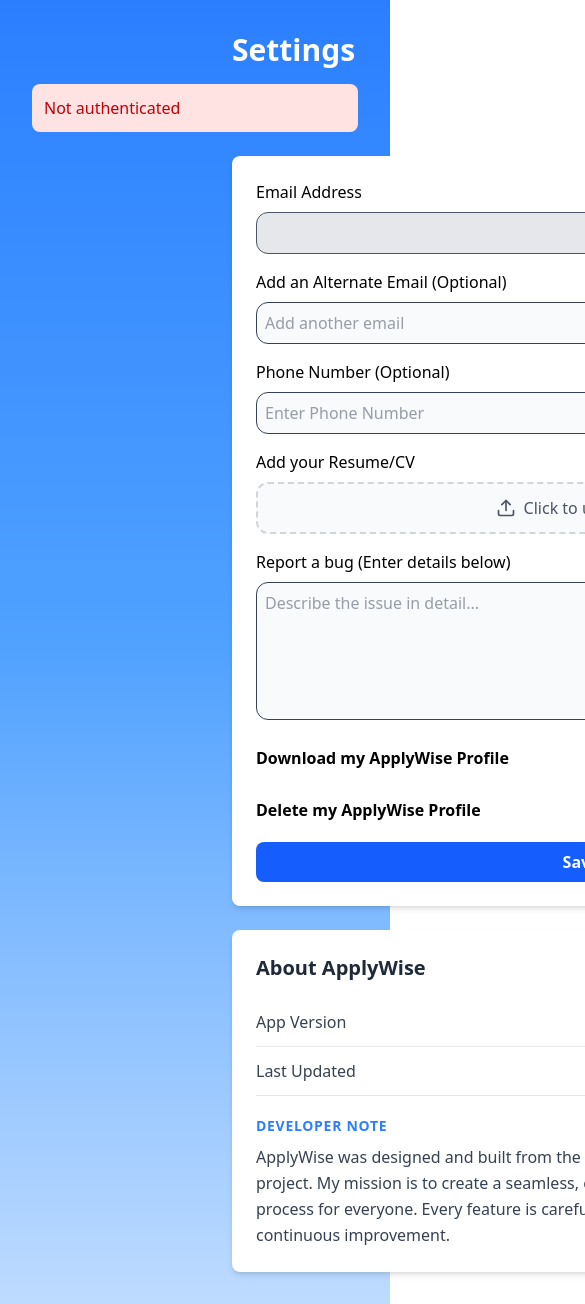
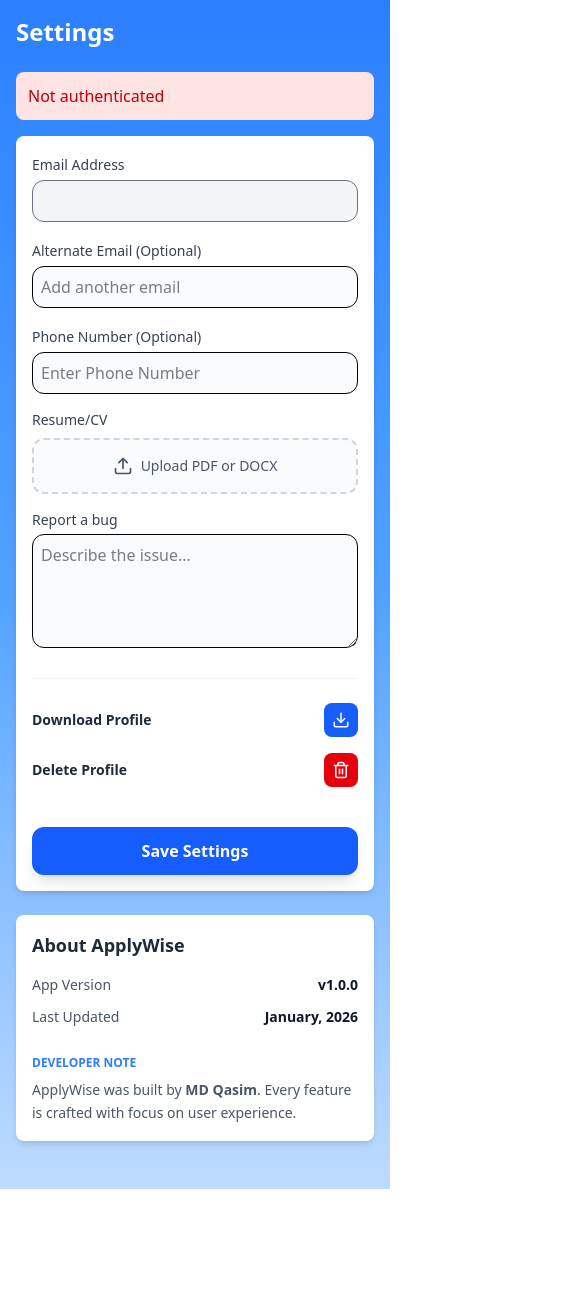
Before and after one commit to mdqasim786/ApplyWise-AI-Job-Application-Tracker, a React (Vite) app in the folder client/client/: page /dashboard/settings in a window 390 px wide. Shown: the top 1304 px of the page, 585 px wide, since content can reach past the window. After the commit the page ends 1189 px from the top, so only its background shows below. Built offline with nearby package versions, Linux system fonts and the light colour scheme.

Commit message:
made settings.jsx mobile responsive

```diff
--- a/client/client/src/Pages/Settings.jsx
+++ b/client/client/src/Pages/Settings.jsx
@@ -1,13 +1,13 @@
 import { Download, Trash2, FileText, Upload, X, AlertTriangle } from 'lucide-react';
 import React, { useState, useEffect } from 'react';
 
-// Delete Modal Component
+// Delete Modal Component (Responsive)
 function DeleteModal({ isOpen, onClose, onConfirm, isDeleting }) {
   if (!isOpen) return null;
 
   return (
-    <div className="fixed inset-0 bg-black bg-opacity-50 flex items-center justify-center z-50">
-      <div className="bg-white rounded-lg p-6 max-w-md w-full mx-4">
+    <div className="fixed inset-0 bg-black bg-opacity-50 flex items-center justify-center z-50 p-4">
+      <div className="bg-white rounded-lg p-6 w-full max-w-md">
         <div className="flex items-center gap-3 mb-4">
           <div className="bg-red-100 p-3 rounded-full">
             <AlertTriangle className="text-red-600" size={24} />
@@ -17,21 +17,21 @@
 
         <p className="text-gray-700 mb-6">
           Are you sure you want to delete your ApplyWise profile? This action cannot be undone.
-          All your data including email, password, applications, and resume will be permanently deleted.
+          All your data will be permanently deleted.
         </p>
 
-        <div className="flex gap-3 justify-end">
+        <div className="flex flex-col sm:flex-row gap-3 justify-end">
           <button
             onClick={onClose}
             disabled={isDeleting}
-            className="px-4 py-2 border border-gray-300 rounded-lg text-gray-700 hover:bg-gray-50 transition-colors disabled:opacity-50"
+            className="w-full sm:w-auto px-4 py-2 border border-gray-300 rounded-lg text-gray-700 hover:bg-gray-50 disabled:opacity-50"
           >
             Cancel
           </button>
           <button
             onClick={onConfirm}
             disabled={isDeleting}
-            className="px-4 py-2 bg-red-600 text-white rounded-lg hover:bg-red-700 transition-colors disabled:opacity-50"
+            className="w-full sm:w-auto px-4 py-2 bg-red-600 text-white rounded-lg hover:bg-red-700 disabled:opacity-50"
           >
             {isDeleting ? 'Deleting...' : 'Yes, Delete My Profile'}
           </button>
@@ -237,138 +237,135 @@
   };
 
   return (
-    <div className="min-h-screen bg-gradient-to-b from-blue-500 via-blue-400 to-blue-200 p-8">
-      <h1 className="text-3xl ml-50 font-bold text-white">Settings</h1>
+    <div className="min-h-screen bg-gradient-to-b from-blue-500 via-blue-400 to-blue-200 p-4 md:p-8">
+      {/* Title centered on mobile, left-aligned on desktop */}
+      <h1 className="text-2xl md:text-3xl font-bold text-white max-w-3xl mx-auto mb-6">Settings</h1>
 
       {errorMessage && (
-        <div className="mt-4 p-3 bg-red-100 text-red-700 rounded-lg">
+        <div className="max-w-3xl mx-auto mb-4 p-3 bg-red-100 text-red-700 rounded-lg">
           {errorMessage}
         </div>
       )}
 
       {/* User Information Container */}
-      <div className="mt-6 ml-50 align-center w-3xl p-6 bg-white rounded-lg shadow-md">
-        <label className="text-md text-black">Email Address</label>
+      <div className="max-w-3xl mx-auto p-4 md:p-6 bg-white rounded-lg shadow-md">
+        <div className="space-y-4">
+          <div>
+            <label className="text-sm font-medium text-gray-700">Email Address</label>
             <input
               value={email || ""}
               disabled
-          className="w-full mt-2 p-2 mb-4 border rounded-xl bg-gray-200 text-gray-600 cursor-not-allowed"
+              className="w-full mt-1 p-2 border rounded-xl bg-gray-100 text-gray-500 cursor-not-allowed"
             />
+          </div>
 
-        <label className="text-md text-black">Add an Alternate Email (Optional)</label>
+          <div>
+            <label className="text-sm font-medium text-gray-700">Alternate Email (Optional)</label>
             <input
               type="email"
               placeholder="Add another email"
               value={alternateEmail}
               onChange={(e) => setAlternateEmail(e.target.value)}
-          className="w-full mt-2 p-2 mb-4 border rounded-xl bg-gray-50 text-gray-700 focus:outline-none focus:ring-2 focus:ring-blue-500"
+              className="w-full mt-1 p-2 border rounded-xl bg-gray-50 focus:ring-2 focus:ring-blue-500 outline-none"
             />
+          </div>
 
-        <label className="text-md text-black">Phone Number (Optional)</label>
+          <div>
+            <label className="text-sm font-medium text-gray-700">Phone Number (Optional)</label>
             <input
               type="tel"
               placeholder="Enter Phone Number"
               value={phoneNumber}
               onChange={(e) => setPhoneNumber(e.target.value)}
-          className="w-full mt-2 p-2 mb-4 border rounded-xl bg-gray-50 text-gray-700 focus:outline-none focus:ring-2 focus:ring-blue-500"
+              className="w-full mt-1 p-2 border rounded-xl bg-gray-50 focus:ring-2 focus:ring-blue-500 outline-none"
             />
+          </div>
 
-        <label className="text-md text-black mb-2 block">Add your Resume/CV</label>
-
+          <div>
+            <label className="text-sm font-medium text-gray-700 mb-2 block">Resume/CV</label>
             {resumeFileName ? (
-          // Show uploaded file
-          <div className="flex items-center justify-between w-full mt-2 p-3 border rounded-xl bg-blue-50">
-            <div className="flex items-center gap-2">
-              <FileText className="text-blue-600" size={20} />
-              <span className="text-gray-700">{resumeFileName}</span>
+              <div className="flex items-center justify-between p-3 border rounded-xl bg-blue-50">
+                <div className="flex items-center gap-2 overflow-hidden">
+                  <FileText className="text-blue-600 flex-shrink-0" size={20} />
+                  <span className="text-gray-700 truncate">{resumeFileName}</span>
                 </div>
-            <button
-              onClick={handleResumeDelete}
-              className="text-red-500 hover:text-red-700 transition-colors"
-              title="Delete resume"
-            >
+                <button onClick={handleResumeDelete} className="text-red-500 p-1">
                   <X size={20} />
                 </button>
               </div>
             ) : (
-          // Upload button
-          <label className="flex items-center justify-center gap-2 w-full mt-2 p-3 border-2 border-dashed border-gray-300 rounded-xl bg-gray-50 hover:bg-gray-100 cursor-pointer transition-colors">
+              <label className="flex items-center justify-center gap-2 p-4 border-2 border-dashed border-gray-300 rounded-xl bg-gray-50 hover:bg-gray-100 cursor-pointer">
                 <Upload className="text-gray-600" size={20} />
-            <span className="text-gray-600">
-              {isUploading ? "Uploading..." : "Click to upload PDF or DOCX"}
+                <span className="text-sm text-gray-600">
+                  {isUploading ? "Uploading..." : "Upload PDF or DOCX"}
                 </span>
-            <input
-              type="file"
-              accept=".pdf,.docx,.doc"
-              onChange={handleResumeUpload}
-              className="hidden"
-              disabled={isUploading}
-            />
+                <input type="file" accept=".pdf,.docx,.doc" onChange={handleResumeUpload} className="hidden" disabled={isUploading} />
               </label>
             )}
+          </div>
 
-        <label className="text-md text-black mt-4 block">Report a bug (Enter details below)</label>
+          <div>
+            <label className="text-sm font-medium text-gray-700 block">Report a bug</label>
             <textarea
-          rows="5"
-          type="text"
-          placeholder="Describe the issue in detail..."
-          className="w-full mt-2 p-2 mb-4 border rounded-xl bg-gray-50 text-gray-700 focus:outline-none focus:ring-2 focus:ring-blue-500"
+              rows="4"
+              placeholder="Describe the issue..."
+              className="w-full mt-1 p-2 border rounded-xl bg-gray-50 focus:ring-2 focus:ring-blue-500 outline-none"
             />
+          </div>
 
-        <div className="flex mb-5 items-center">
-          <label className="text-md font-bold text-black">Download my ApplyWise Profile</label>
-          <button className="ml-auto bg-blue-600 text-white px-4 py-2 rounded-lg hover:bg-blue-700 transition-colors">
-            <Download size={16} />
+          <hr className="my-6 border-gray-100" />
+
+          <div className="flex flex-col gap-4">
+            <div className="flex items-center justify-between">
+              <span className="text-sm font-bold text-gray-800">Download Profile</span>
+              <button className="bg-blue-600 text-white p-2 rounded-lg hover:bg-blue-700">
+                <Download size={18} />
               </button>
             </div>
 
-        <div className="flex items-center">
-          <label className="text-md font-bold text-black">Delete my ApplyWise Profile</label>
-          <button
-            onClick={() => setIsModalOpen(true)}
-            className="ml-auto bg-red-600 text-white px-4 py-2 rounded-lg hover:bg-red-700 transition-colors">
-            <Trash2 size={16} />
+            <div className="flex items-center justify-between">
+              <span className="text-sm font-bold text-gray-800">Delete Profile</span>
+              <button onClick={() => setIsModalOpen(true)} className="bg-red-600 text-white p-2 rounded-lg hover:bg-red-700">
+                <Trash2 size={18} />
               </button>
             </div>
+          </div>
 
-        {/* Delete Modal */}
+          <button
+            onClick={handleSaveSettings}
+            className="w-full bg-blue-600 text-white mt-6 py-3 rounded-xl hover:bg-blue-700 font-bold shadow-lg transition-transform active:scale-95">
+            Save Settings
+          </button>
+        </div>
+      </div>
+
+      {/* About Container */}
+      <div className="max-w-3xl mx-auto mt-6 p-4 md:p-6 bg-white rounded-lg shadow-md mb-8">
+        <h2 className="text-lg font-bold text-gray-800 mb-4">About ApplyWise</h2>
+        <div className="space-y-3">
+          <div className="flex justify-between text-sm">
+            <span className="text-gray-600">App Version</span>
+            <span className="font-semibold text-gray-900">v1.0.0</span>
+          </div>
+          <div className="flex justify-between text-sm">
+            <span className="text-gray-600">Last Updated</span>
+            <span className="font-semibold text-gray-900">January, 2026</span>
+          </div>
+          <div className="pt-4">
+            <h3 className="text-xs font-bold text-blue-500 uppercase mb-2">Developer Note</h3>
+            <p className="text-sm text-gray-600 leading-relaxed">
+              ApplyWise was built by <strong>MD Qasim</strong>. Every feature is crafted with focus on user experience.
+            </p>
+          </div>
+        </div>
+      </div>
+
       <DeleteModal
         isOpen={isModalOpen}
         onClose={() => setIsModalOpen(false)}
         onConfirm={handleDeleteProfile}
         isDeleting={isDeleting}
       />
-
-        <button
-          onClick={handleSaveSettings}
-          className="w-full bg-blue-600 text-white mt-4 px-4 py-2 rounded-lg hover:bg-blue-700 transition-colors font-semibold">
-          Save Settings
-        </button>
-      </div>
-
-      {/* About Applywise Container */}
-      <div className="mt-6 ml-50 w-3xl p-6 bg-white rounded-lg shadow-md">
-        <h2 className="text-xl font-bold text-gray-800 mb-4">About ApplyWise</h2>
-
-        <div className="flex justify-between items-center py-3 border-b border-gray-200">
-          <span className="text-md text-gray-700">App Version</span>
-          <span className="text-md font-semibold text-gray-900">v1.0.0</span>
-        </div>
-        <div className="flex justify-between items-center py-3 border-b border-gray-200">
-          <span className="text-md text-gray-700">Last Updated</span>
-          <span className="text-md font-semibold text-gray-900">January, 2026</span>
-        </div>
-
-        <div className="mt-5">
-          <h3 className="text-sm font-semibold text-blue-500 uppercase tracking-wider mb-2">Developer Note</h3>
-          <p className="text-md text-gray-700 leading-relaxed">
-            ApplyWise was designed and built from the ground up by <strong>MD Qasim</strong> as a solo
-            developer project. My mission is to create a seamless, efficient platform that simplifies
-            the application process for everyone. Every feature is carefully crafted with a focus on
-            user experience and continuous improvement.
-          </p>
-        </div>
-      </div>
     </div>
   );
 }
```
Lines whose indentation alone changed are shown as unchanged.
